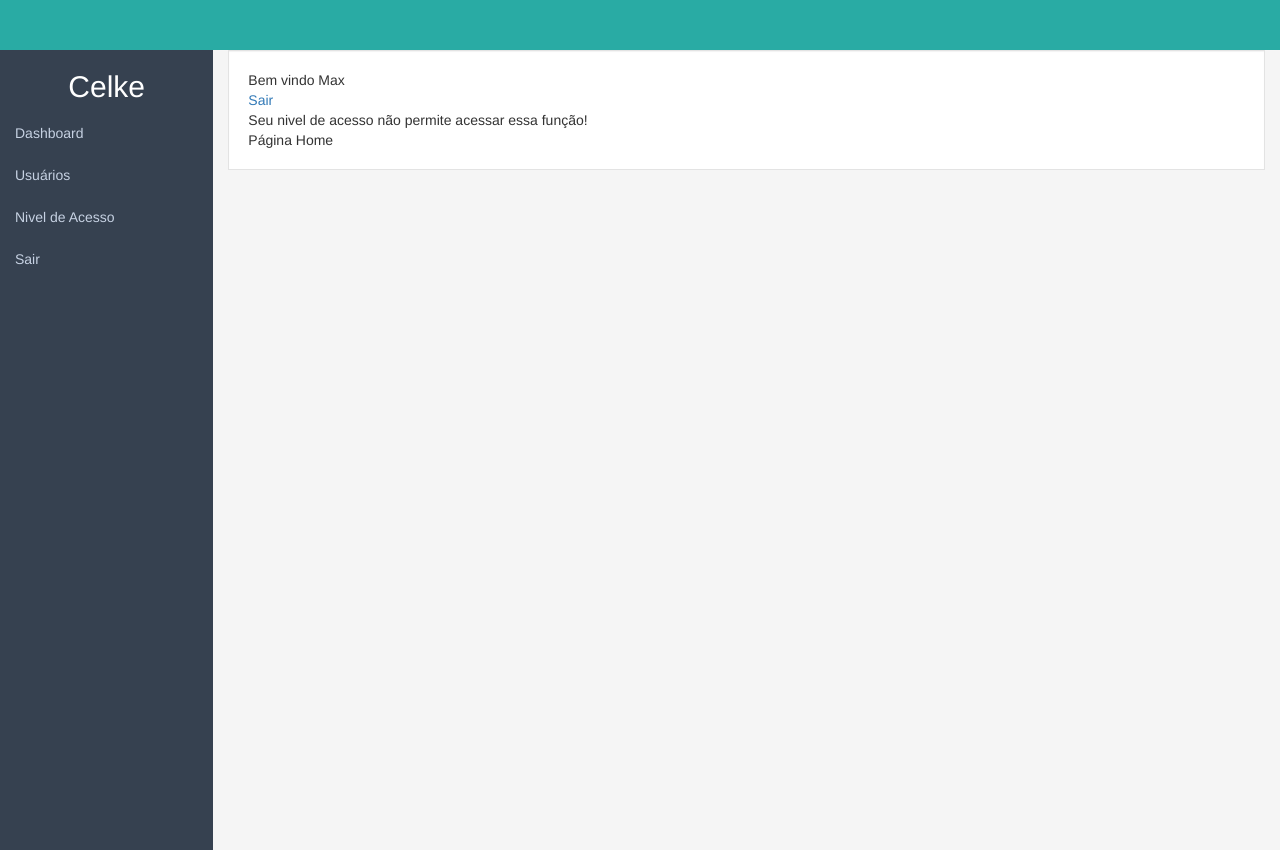
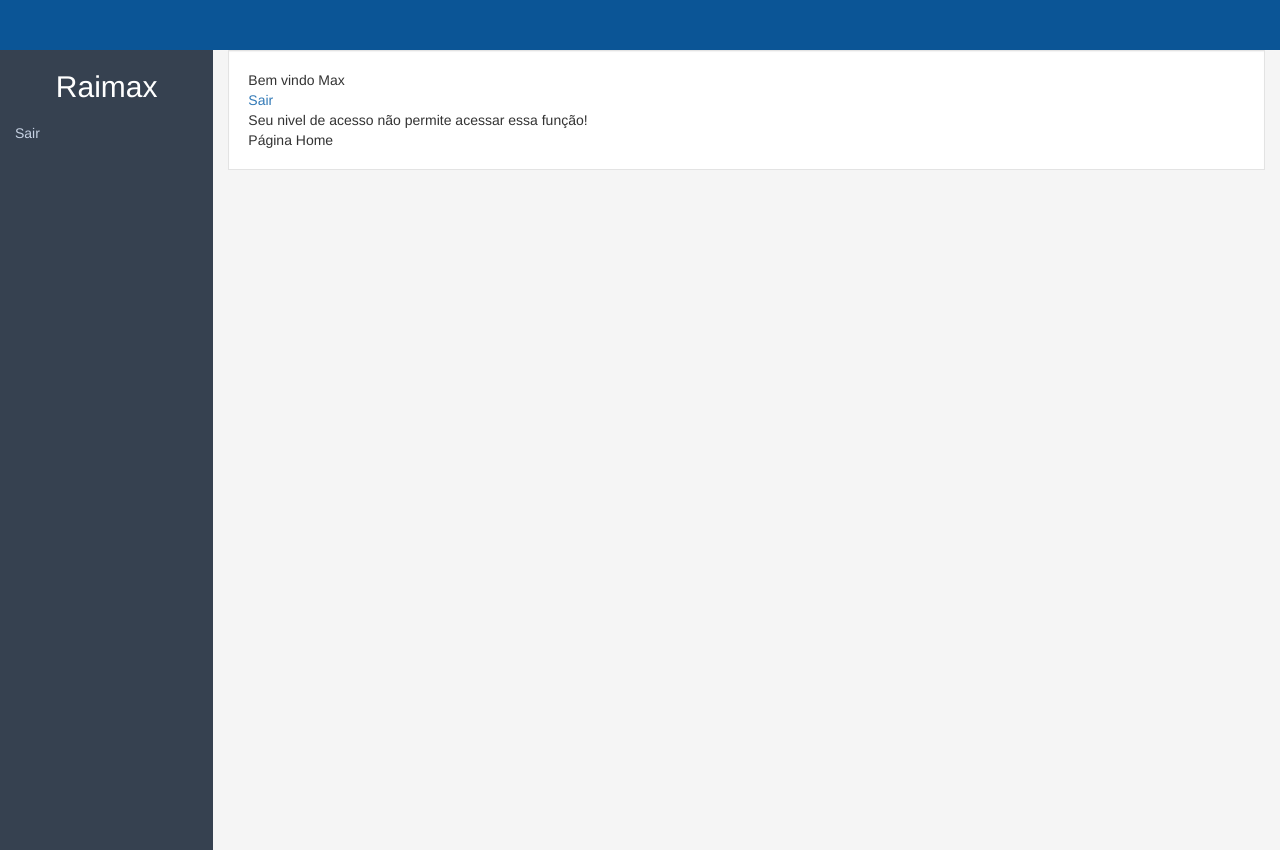
Before and after one commit to biliomax/Gerenciador-de-Estoque-em-PHP, a PHP site: page / in a window 1280 px wide. Run offline with PHP 8.4, Linux system fonts and the light colour scheme; a user stored in the database is signed in; data comes from the database, SQL or seed files in the repository.

Commit message:
Feat: Criar Menu Dinâmico com PHP

```diff
--- a/adm/assets/css/personalizado.css
+++ b/adm/assets/css/personalizado.css
@@ -62,7 +62,7 @@ fieldset[disabled] .btn-verde.focus {
 .header-admin{
     height: 50px;
     width: 100%;
-    background-color: #29aba4;
+    background-color: #0b5596;
 }
 /*Cor de fundo corpo*/
 body{
@@ -83,7 +83,7 @@ body{
 }
 
 .sidenav ul li a:hover{
-    background-color: #29aba4;
+    background-color: #0b5596;
 }
 
 /*Conteudo wel*/
--- a/adm/include/menu.php
+++ b/adm/include/menu.php
@@ -7,14 +7,26 @@
                 <span class="icon-bar"></span>
                 <span class="icon-bar"></span>
             </button>
-            <a class="navbar-brand" href="#">Celke</a>
+            <a class="navbar-brand" href="#">Raimax</a>
         </div>
+        <?php
+            // Recebe SQL result_menu
+            $result_menu = "SELECT nivpg.*,
+                pg.endereco, pg.nome_pagina
+                FROM niveis_acessos_paginas nivpg
+                INNER JOIN paginas pg ON pg.id=nivpg.pagina_id
+                WHERE niveis_acesso_id=".$_SESSION['niveis_acesso_id']." AND permissao=1 AND menu=1 ORDER BY ordem ASC";
+
+            $resultado_menu = mysqli_query($conn, $result_menu);
+        ?>
         <div id="navbar" class="navbar-collapse collapse">
             <ul class="nav navbar-nav">
-                <li><a href="#">Dashboard</a></li>
-                <li><a href="#">Usuários</a></li>
-                <li><a href="#">Nivel de Acesso</a></li>
-                <li><a href="#">Sair</a></li>
+                <?php
+                    while($row_menu = mysqli_fetch_array($resultado_menu)){
+                        echo "<li><a href='".pg."/".$row_menu['endereco']."'>".$row_menu['nome_pagina']."</a></li>";
+                    }
+                ?>
+                <li><a href="<?php echo pg; ?>/sair.php">Sair</a></li>
             </ul>
         </div><!--/.nav-collapse -->
     </div>
@@ -23,11 +35,14 @@
 <div class="container-fluid">
     <div class="row content">
         <div class="col-sm-2 sidenav hidden-xs">
-            <h2 class="text-center" style="color: #fff;">Celke</h2>
+            <h2 class="text-center" style="color: #fff;">Raimax</h2>
             <ul class="nav nav-pills nav-stacked">
-                <li><a href="#">Dashboard</a></li>
-                <li><a href="#">Usuários</a></li>
-                <li><a href="#">Nivel de Acesso</a></li>
-                <li><a href="#">Sair</a></li>
+            <?php
+                $resultado_menu = mysqli_query($conn, $result_menu);
+                while($row_menu = mysqli_fetch_array($resultado_menu)){
+                    echo "<li><a href='".pg."/".$row_menu['endereco']."'>".$row_menu['nome_pagina']."</a></li>";
+                }
+            ?>
+                <li><a href="<?php echo pg; ?>/sair.php">Sair</a></li>
             </ul>
         </div>
--- /dev/null
+++ b/adm/include/rodape.php
@@ -0,0 +1,4 @@
+    </div>
+</div>
+<script src="https://ajax.googleapis.com/ajax/libs/jquery/1.12.4/jquery.min.js"></script>
+<script src="<?php echo pg; ?>/assets/js/bootstrap.min.js"></script>
--- a/adm/index.php
+++ b/adm/index.php
@@ -66,5 +66,6 @@ include_once("lib/lib_valida.php");
                 ?>
             </div>
         </div>
+        <?php include_once("./include/rodape.php") ?>
     </body>
 </html>
```
